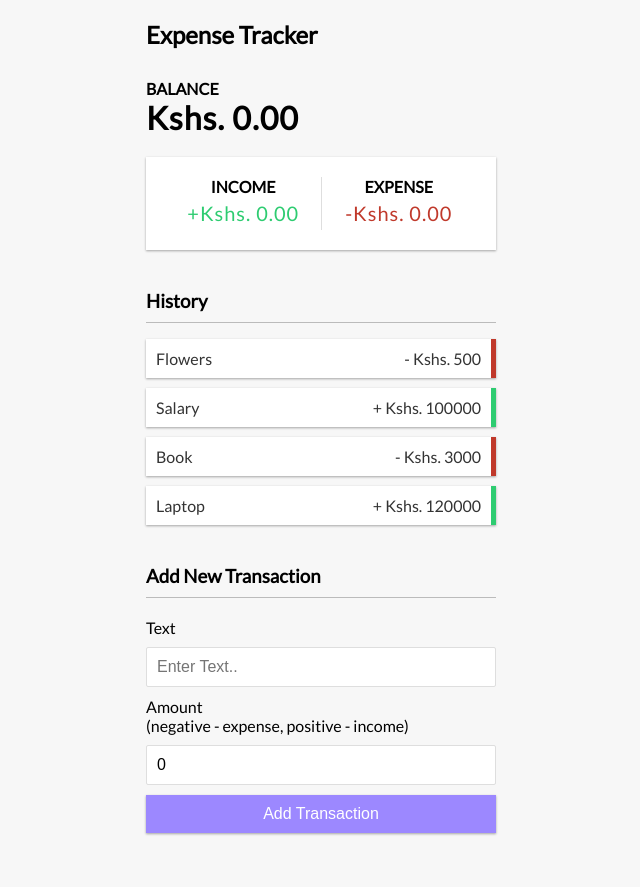
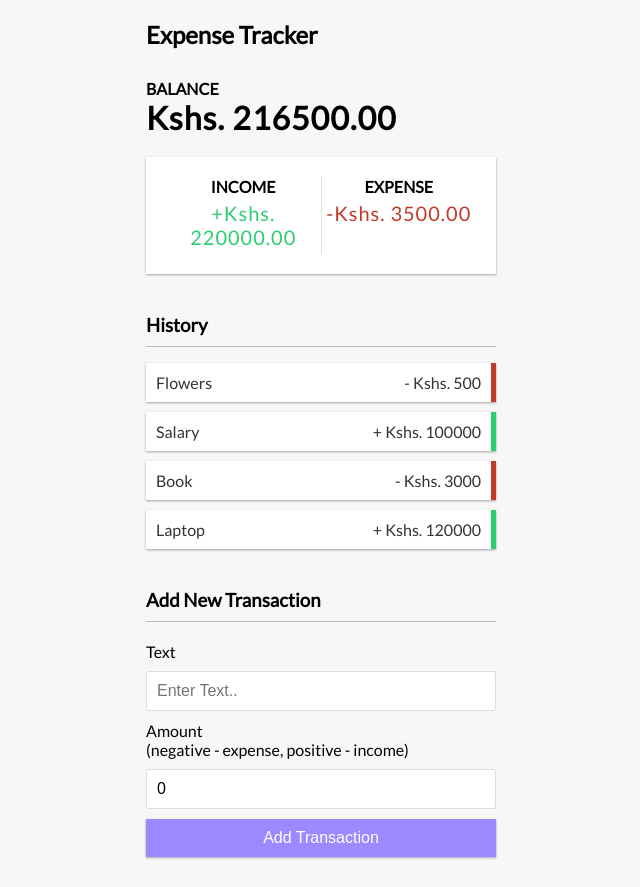
Before and after one commit to adrwer/expense-tracker, a React (Create React App) app: page / in a window 1280 px wide. Shown: the whole page, without its empty margins (319-959 px from the left). Before the commit the page ends 863 px from the top, so only its background shows below. Built offline with nearby package versions, Linux system fonts and the light colour scheme.

Commit message:
state management

```diff
--- a/src/components/Balance.js
+++ b/src/components/Balance.js
@@ -1,10 +1,16 @@
-import React from 'react'
+import React, {useContext} from 'react'
+import { GlobalContext } from '../context/GlobalState'
 
 export const Balance = () => {
+    const { transactions } = useContext(GlobalContext)
+
+    const amounts = transactions.map(transaction => transaction.amount)
+    const total = amounts.reduce((acc, item) => (acc += item), 0).toFixed(2)
+
     return (
         <div>
             <h4>Balance</h4>
-            <h1>Kshs. 0.00</h1>
+            <h1>Kshs. {total}</h1>
         </div>
     )
 }
--- a/src/components/IncomeExpences.js
+++ b/src/components/IncomeExpences.js
@@ -1,15 +1,22 @@
-import React from 'react'
+import React, {useContext} from 'react'
+import { GlobalContext } from '../context/GlobalState'
 
 export const IncomeExpences = () => {
+    const { transactions } = useContext(GlobalContext)
+
+    const amounts = transactions.map(transaction => transaction.amount)
+    const income = amounts.filter(item => item > 0).reduce((acc, item) => (acc += item), 0).toFixed(2)
+    const expense = (amounts.filter(item => item < 0).reduce((acc, item) => (acc += item), 0) * -1).toFixed(2)
+
     return (
         <div className='inc-exp-container'>
             <div>
                 <h4>Income</h4>
-                <p className='money plus'>+Kshs. 0.00</p>
+                <p className='money plus'>+Kshs. {income}</p>
             </div>
             <div>
                 <h4>Expense</h4>
-                <p className='money minus'>-Kshs. 0.00</p>
+                <p className='money minus'>-Kshs. {expense}</p>
             </div>
         </div>
     )
```
